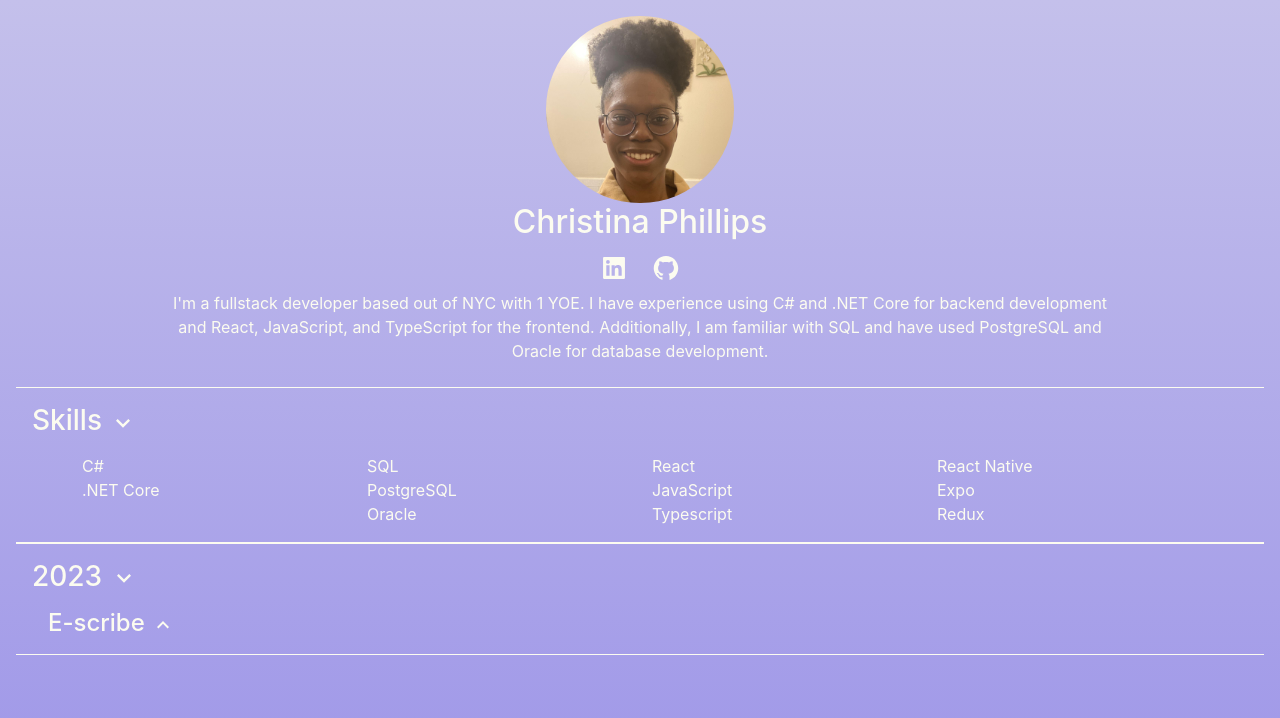
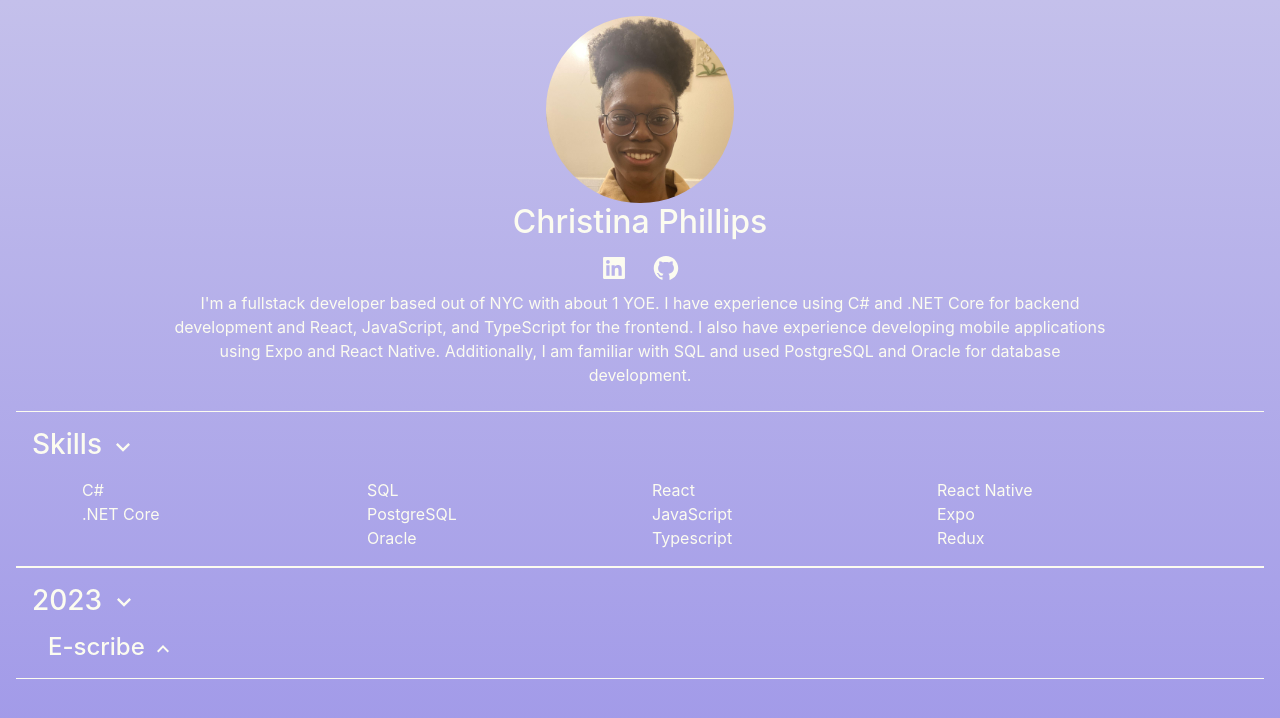
Before and after one commit to chq-ristina/portfolio-website, a React (Create React App) app: page / in a window 1280 px wide. Shown: the top 718 px of the page. Built offline with nearby package versions, Linux system fonts and the light colour scheme.

Commit message:
Fixing up image captions and changing icon and app title

```diff
--- a/public/index.html
+++ b/public/index.html
@@ -2,14 +2,14 @@
 <html lang="en">
   <head>
     <meta charset="utf-8" />
-    <link rel="icon" href="%PUBLIC_URL%/favicon.ico" />
+    <link rel="icon" href="%PUBLIC_URL%/briefcase.svg" />
     <meta name="viewport" content="width=device-width, initial-scale=1" />
     <meta name="theme-color" content="#000000" />
     <meta
       name="description"
       content="Web site created using create-react-app"
     />
-    <link rel="apple-touch-icon" href="%PUBLIC_URL%/logo192.png" />
+    <link rel="apple-touch-icon" href="%PUBLIC_URL%/briefcase.svg" />
     <!--
       manifest.json provides metadata used when your web app is installed on a
       user's mobile device or desktop. See https://developers.google.com/web/fundamentals/web-app-manifest/
@@ -25,7 +25,7 @@
       Learn how to configure a non-root public URL by running `npm run build`.
     -->
     <link href="https://cdn.jsdelivr.net/npm/bootstrap@5.3.3/dist/css/bootstrap.min.css" rel="stylesheet" integrity="sha384-QWTKZyjpPEjISv5WaRU9OFeRpok6YctnYmDr5pNlyT2bRjXh0JMhjY6hW+ALEwIH" crossorigin="anonymous">
-    <title>React App</title>
+    <title>Christina Phillips - Portfolio Website</title>
   </head>
   <body>
     <noscript>You need to enable JavaScript to run this app.</noscript>
--- a/src/App.scss
+++ b/src/App.scss
@@ -3,7 +3,7 @@ $base-color-2: #c4c0eb;
 $text-color: #fcfcf0;
 $text-color-dark: #000;
 
-body{
+body {
     background: linear-gradient($base-color-2 0%, $base-color 100%);
     // background-repeat: no-repeat;
     color: $text-color;
@@ -12,32 +12,42 @@ body{
 }
 
 a {
-    color: inherit; /* blue colors for links too */
-    text-decoration: inherit; /* no underline */
-  }
+    color: inherit;
+    /* blue colors for links too */
+    text-decoration: inherit;
+    /* no underline */
+}
 
-.headshot{
+.headshot {
     height: 15%;
     width: 15%;
     border-radius: 100%;
 }
 
-.proj-desc-img{
+.proj-desc-img {
     height: 25%;
     width: 25%;
 }
 
-.proj-desc-desc{
+.proj-desc-desc {
     font-size: 1.20rem;
     font-weight: 500;
     // color: #000;
 }
 
-.proj-desc-tech{
+.proj-desc-tech {
     font-size: 1rem;
 }
 
-.component{
+.component {
     border-top: 1px solid $text-color;
     border-bottom: 1px solid $text-color;
 }
+
+@media screen and (min-device-width: 1200px) and (max-device-width: 1600px) and (-webkit-min-device-pixel-ratio: 1) {
+    .carousel-caption {
+        p {
+            background: rgba(255, 255, 255, 0.6)
+        }
+    }
+}
--- a/src/components/ProjectDescription.tsx
+++ b/src/components/ProjectDescription.tsx
@@ -58,7 +58,11 @@ export function ProjectDescription(props: IProjectDescription) {
         </div>
 
         <div className="d-flex justify-content-center align-items-center my-4">
-          <div id="imgCarousel" className="carousel carousel-dark slide w-75" data-bs-ride="carousel">
+          <div
+            id="imgCarousel"
+            className="carousel carousel-dark slide w-75"
+            data-bs-ride="carousel"
+          >
             <div className="carousel-indicators">
               {props.images.map((val, index) => (
                 <button
@@ -72,14 +76,11 @@ export function ProjectDescription(props: IProjectDescription) {
               ))}
             </div>
             <div className="carousel-inner">
-              {props.images.map(({src, description}, index) => (
+              {props.images.map(({ src, description }, index) => (
                 <div className={`carousel-item ${activeSlide(index)} `}>
                   <img src={src} className="d-block w-100" alt="..." />
                   <div className="carousel-caption d-none d-md-block">
-                  {/* <h5>{index} slide label</h5> */}
-                  <p>
-                    {description}
-                  </p>
+                    <p>{description}</p>
                   </div>
                 </div>
               ))}
@@ -114,8 +115,7 @@ export function ProjectDescription(props: IProjectDescription) {
     </div>
   );
 
-  function activeSlide(index: number): string{
+  function activeSlide(index: number): string {
     return index === activeIndex ? "active" : "";
   }
-
 }
--- a/src/pages/Home.tsx
+++ b/src/pages/Home.tsx
@@ -6,6 +6,16 @@ import { AiFillLinkedin } from "react-icons/ai";
 import { AiOutlineGithub } from "react-icons/ai";
 
 export function Home() {
+  const startDate: Date = new Date('2023-09-14');
+  const currentDate : Date = new Date();
+
+  const diffInMs: number = Math.abs(startDate.getTime() - currentDate.getTime());
+  const millisecondsInDay: number = 1000 * 60 * 60 * 24;
+  const diffInDays: number = Math.floor(diffInMs / millisecondsInDay);
+
+  const yoe: number = Math.floor(diffInDays / 365);
+
+
   return (
     <div className="m-6">
       <div className="d-flex justify-content-center align-items-center">
@@ -27,15 +37,16 @@ export function Home() {
           </h3>
         </div>
         <span className="text-center text-wrap mx-6 w-75">
-          I'm a fullstack developer based out of NYC with 1 YOE. I have
+          I'm a fullstack developer based out of NYC with about {yoe} YOE. I have
           experience using C# and .NET Core for backend development and React,
-          JavaScript, and TypeScript for the frontend. Additionally, I am
-          familiar with SQL and have used PostgreSQL and Oracle for database
-          development.
+          JavaScript, and TypeScript for the frontend. I also have experience
+          developing mobile applications using Expo and React Native.
+          Additionally, I am familiar with SQL and used PostgreSQL and
+          Oracle for database development.
         </span>
       </div>
       <Skills />
-      <Projects/>
+      <Projects />
     </div>
   );
 }
```
Also changed, not shown: public/briefcase.svg (added). Lines whose indentation alone changed are shown as unchanged.
